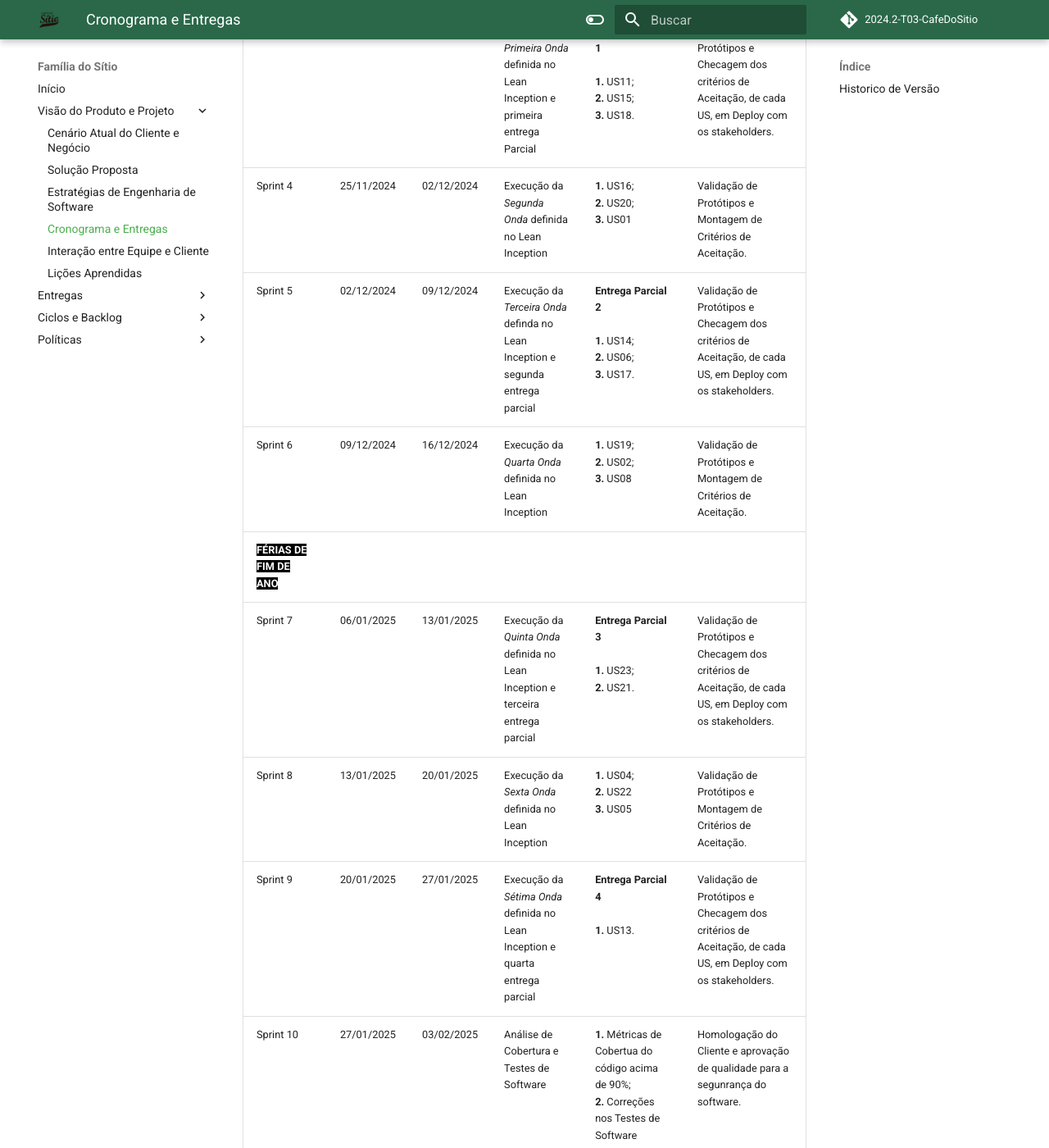
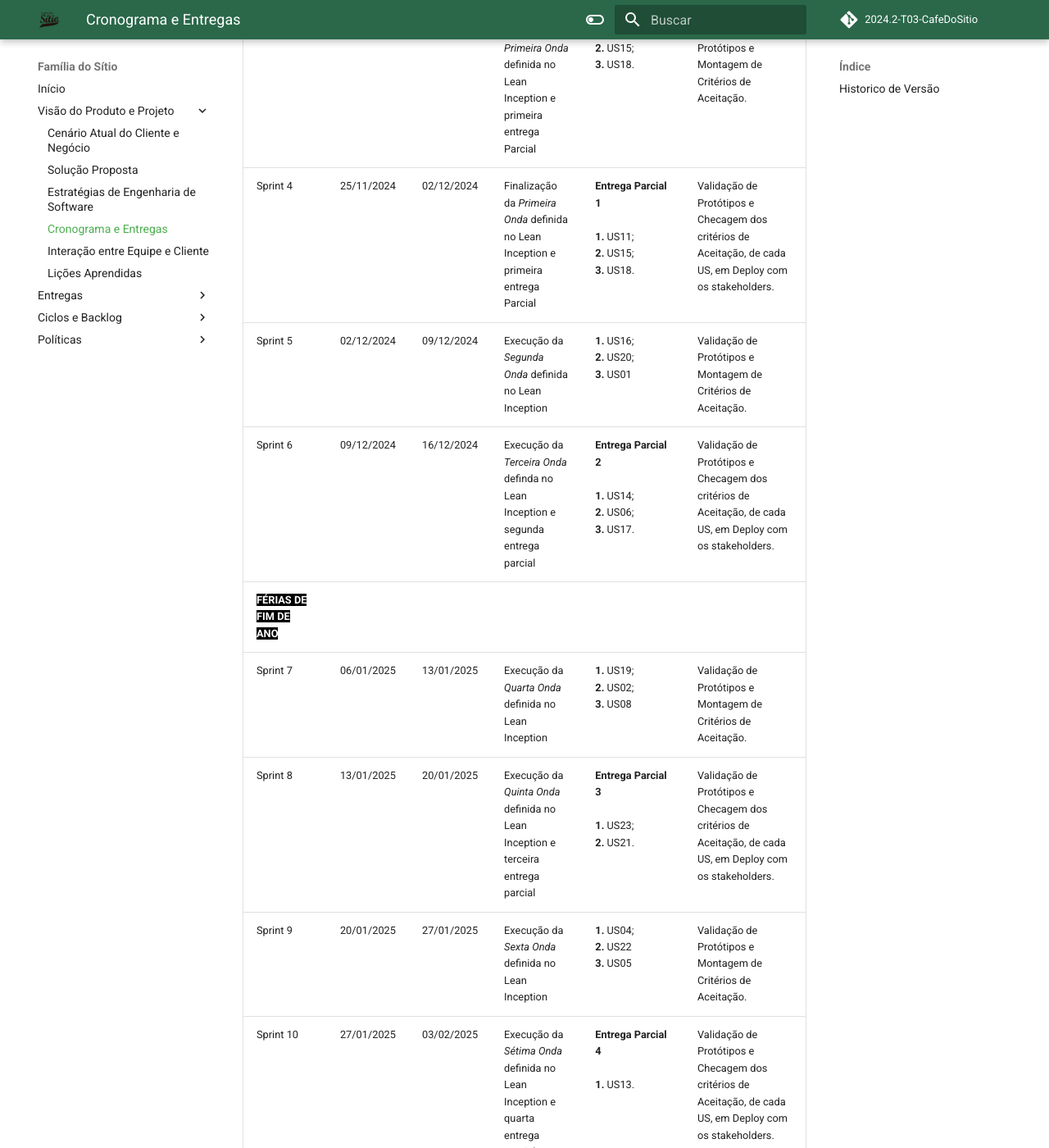
Before and after one commit to mdsreq-fga-unb/2024.2-T03-CafeDoSitio, an MkDocs documentation site: the page built from docs/sections/2-docPage/4-cronogramaEntregas.md, in a window 1280 px wide and 1400 px high, scrolled down 639 px. Shown: the whole window at 82% size. Built offline with MkDocs 1.6.1 and Material for MkDocs 9.7.7, drawn with Linux system fonts in a browser that asks for light colours; comment, search, counter and statistics services are not loaded; some of the changed text lies outside the part shown.

Commit message:
docs: alterando o cronograma do projeto

```diff
--- a/docs/sections/2-docPage/4-cronogramaEntregas.md
+++ b/docs/sections/2-docPage/4-cronogramaEntregas.md
@@ -6,15 +6,15 @@ Sprint | Início | Fim | Objetivo do Ciclo | Entregas Previstas | Validação co
 ----- | ------ | --- | ----------------- | ------------------ | -----------------------------
 Sprint 1 | 04/11/2024 | 11/11/2024 | Elicitação de Requisitos e Definição do Backlog | **1.** Definição do Backlog Inicial priorizado; <br> **2.** Configuração do ambiente de documentação em mkdocs; <br> **3.** Definição do MVP.    | Revisão do Backlog e da Priorização.
 Sprint 2 | 11/11/2024 | 18/11/2024 | Revisão e Ajustes do MVP | **1.** Definição do MVP; <br> **2.** Definição dos Incrementos | Revisão da definição do MVP e Incrementos
-Sprint 3 | 18/11/2024 | 25/11/2024 | Execução da _Primeira Onda_ definida no Lean Inception e primeira entrega Parcial | **Entrega Parcial 1** <br><br> **1.** US11; <br> **2.** US15; <br> **3.** US18. | Validação de Protótipos e Checagem dos critérios de Aceitação, de cada US, em Deploy com os stakeholders.
-Sprint 4 | 25/11/2024 | 02/12/2024 | Execução da _Segunda Onda_ definida no Lean Inception  | **1.** US16; <br> **2.** US20; <br> **3.** US01 | Validação de Protótipos e Montagem de Critérios de Aceitação.
-Sprint 5 | 02/12/2024 | 09/12/2024 | Execução da _Terceira Onda_ definda no Lean Inception e segunda entrega parcial | **Entrega Parcial 2** <br><br> **1.** US14; <br> **2.** US06; <br> **3.** US17. | Validação de Protótipos e Checagem dos critérios de Aceitação, de cada US, em Deploy com os stakeholders.
-Sprint 6 | 09/12/2024 | 16/12/2024 | Execução da _Quarta Onda_ definida no Lean Inception | **1.** US19; <br> **2.** US02; <br> **3.** US08 | Validação de Protótipos e Montagem de Critérios de Aceitação.
+Sprint 3 | 18/11/2024 | 25/11/2024 | Execução da _Primeira Onda_ definida no Lean Inception e primeira entrega Parcial | **1.** US11; <br> **2.** US15; <br> **3.** US18. | Validação de Protótipos e Montagem de Critérios de Aceitação.
+Sprint 4 | 25/11/2024 | 02/12/2024 | Finalização da _Primeira Onda_ definida no Lean Inception e primeira entrega Parcial | **Entrega Parcial 1** <br><br> **1.** US11; <br> **2.** US15; <br> **3.** US18. | Validação de Protótipos e Checagem dos critérios de Aceitação, de cada US, em Deploy com os stakeholders.
+Sprint 5 | 02/12/2024 | 09/12/2024 | Execução da _Segunda Onda_ definida no Lean Inception  | **1.** US16; <br> **2.** US20; <br> **3.** US01 | Validação de Protótipos e Montagem de Critérios de Aceitação.
+Sprint 6 | 09/12/2024 | 16/12/2024 | Execução da _Terceira Onda_ definda no Lean Inception e segunda entrega parcial | **Entrega Parcial 2** <br><br> **1.** US14; <br> **2.** US06; <br> **3.** US17. | Validação de Protótipos e Checagem dos critérios de Aceitação, de cada US, em Deploy com os stakeholders.
 <span style="background-color: black; color: white;">**FÉRIAS DE FIM DE ANO**</span>
-Sprint 7 | 06/01/2025 | 13/01/2025 | Execução da _Quinta Onda_ definida no Lean Inception e terceira entrega parcial | **Entrega Parcial 3** <br><br> **1.** US23; <br> **2.** US21. | Validação de Protótipos e Checagem dos critérios de Aceitação, de cada US, em Deploy com os stakeholders.
-Sprint 8 | 13/01/2025 | 20/01/2025 | Execução da _Sexta Onda_ definida no Lean Inception | **1.** US04; <br> **2.** US22 <br> **3.** US05 | Validação de Protótipos e Montagem de Critérios de Aceitação.
-Sprint 9 | 20/01/2025 | 27/01/2025 | Execução da _Sétima Onda_ definida no Lean Inception e quarta entrega parcial | **Entrega Parcial 4** <br><br> **1.** US13. | Validação de Protótipos e Checagem dos critérios de Aceitação, de cada US, em Deploy com os stakeholders.
-Sprint 10| 27/01/2025 | 03/02/2025 | Análise de Cobertura e Testes de Software | **1.** Métricas de Cobertua do código acima de 90%; <br> **2.** Correções nos Testes de Software | Homologação do Cliente e aprovação de qualidade para a segunrança do software.
+Sprint 7 | 06/01/2025 | 13/01/2025 | Execução da _Quarta Onda_ definida no Lean Inception | **1.** US19; <br> **2.** US02; <br> **3.** US08 | Validação de Protótipos e Montagem de Critérios de Aceitação.
+Sprint 8 | 13/01/2025 | 20/01/2025 | Execução da _Quinta Onda_ definida no Lean Inception e terceira entrega parcial | **Entrega Parcial 3** <br><br> **1.** US23; <br> **2.** US21. | Validação de Protótipos e Checagem dos critérios de Aceitação, de cada US, em Deploy com os stakeholders.
+Sprint 9 | 20/01/2025 | 27/01/2025 | Execução da _Sexta Onda_ definida no Lean Inception | **1.** US04; <br> **2.** US22 <br> **3.** US05 | Validação de Protótipos e Montagem de Critérios de Aceitação.
+Sprint 10| 27/01/2025 | 03/02/2025 | Execução da _Sétima Onda_ definida no Lean Inception e quarta entrega parcial | **Entrega Parcial 4** <br><br> **1.** US13. | Validação de Protótipos e Checagem dos critérios de Aceitação, de cada US, em Deploy com os stakeholders.
 Sprint 11| 03/02/2025 | 10/02/2025 | Deploy do Software, Revisão | **Entrega Final** <br><br> **1.** Lançamento oficial da plataforma em domínio público; <br> **2.** Ajustes finais no Software | Homologação do Cliente e Aprovação da Conclusão do Desenvolvimento.
 
 O cronograma acima poderá sofrer alterações ao longo do desenvolvimento do projeto da Família do Sítio.
```
Also changed, not shown: other parts of docs/sections/2-docPage/4-cronogramaEntregas.md (+3 -2 lines).
